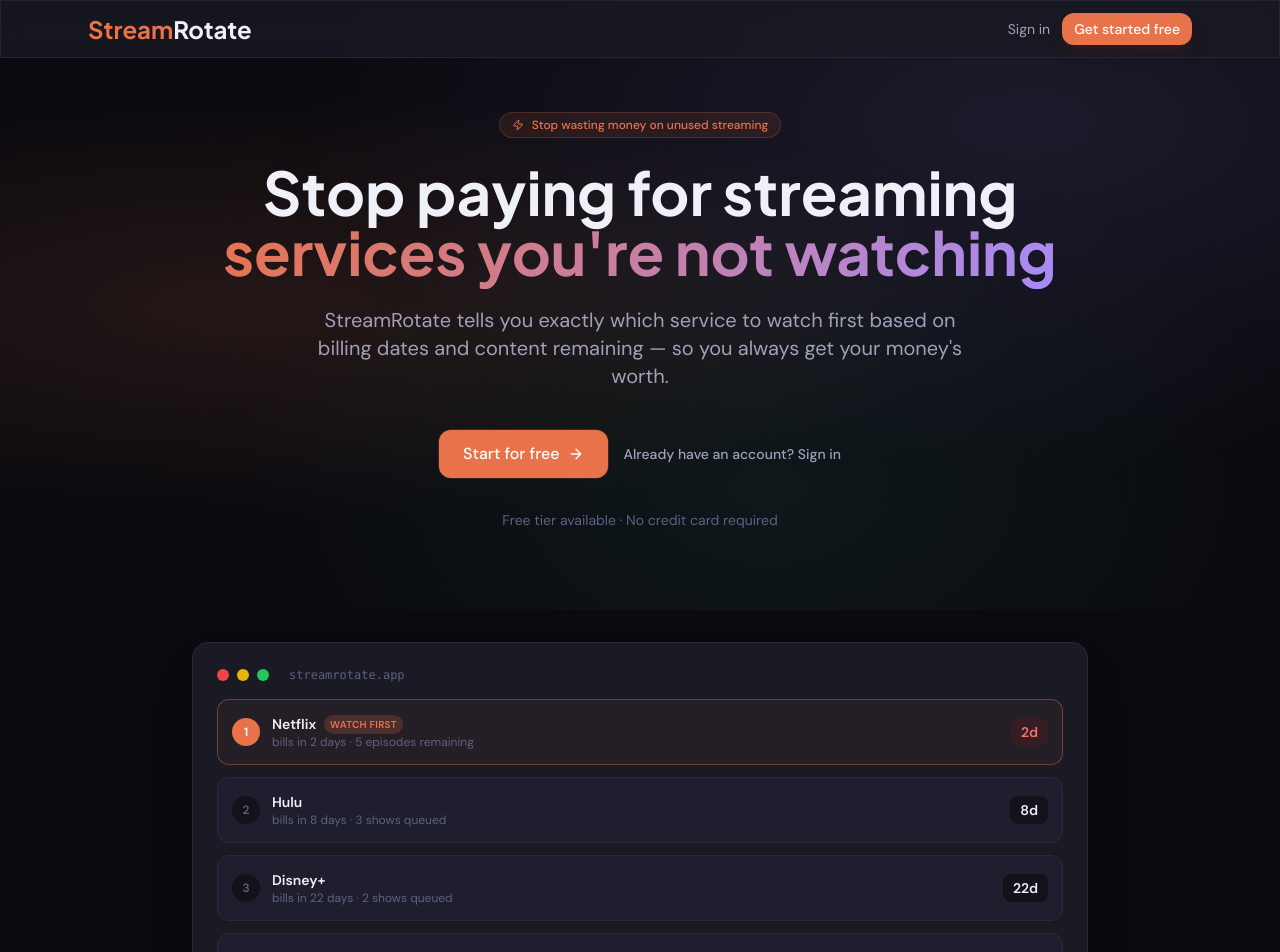
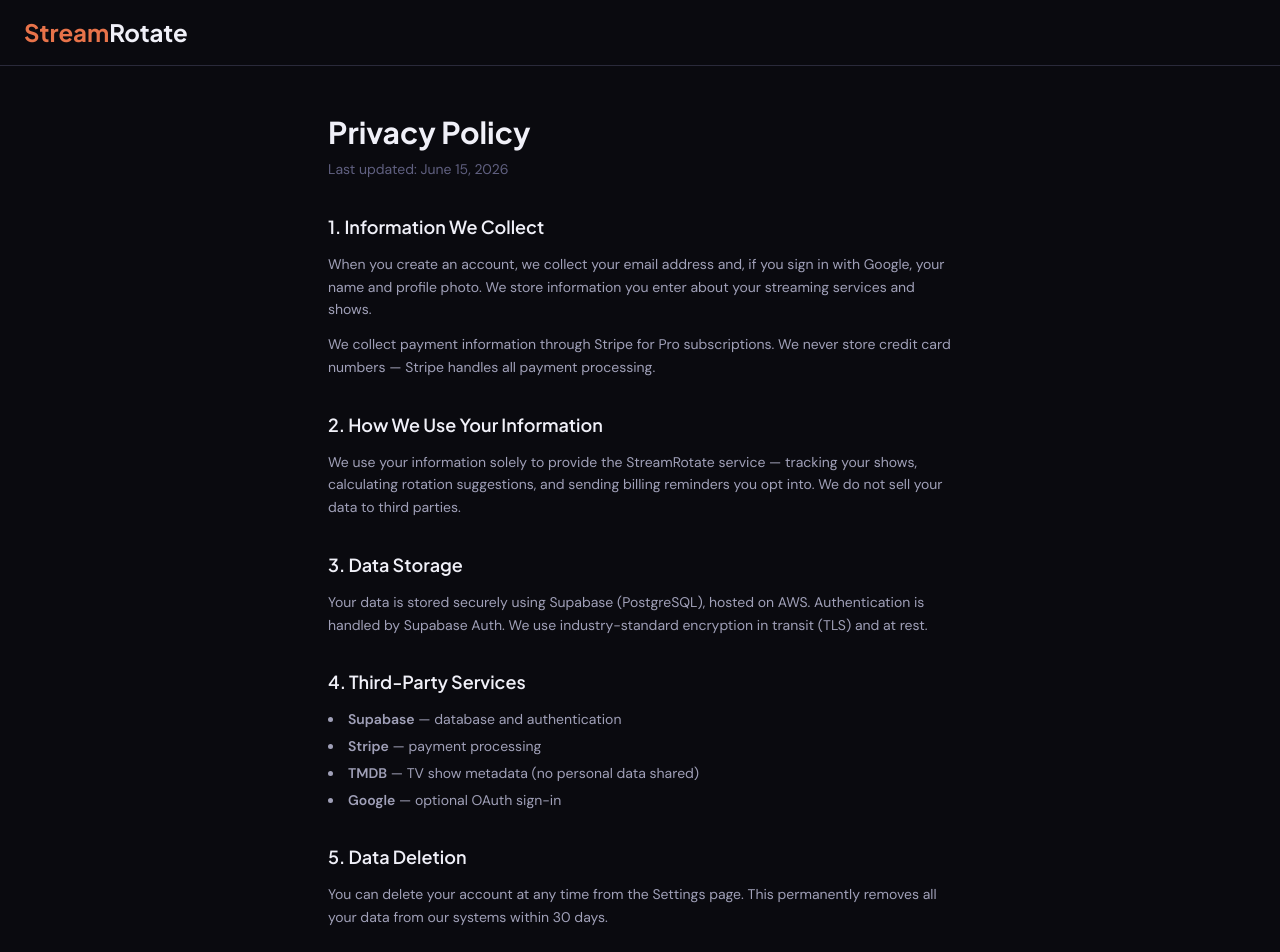
Before and after one commit to kvirzi/StreamRotate, a React (Vite) app in the folder frontend/: page /privacy in a window 1280 px wide. Before the commit this address led to /. Shown: the top 952 px of the page. Built offline with nearby package versions, Linux system fonts and the light colour scheme; no server answers.

Commit message:
Add privacy policy page and App Store prep

```diff
--- a/frontend/src/App.tsx
+++ b/frontend/src/App.tsx
@@ -3,6 +3,7 @@
 import { Login } from './pages/Login';
 import { Signup } from './pages/Signup';
 import { AppPage } from './pages/app/index';
+import { Privacy } from './pages/Privacy';
 
 export default function App() {
   return (
@@ -12,6 +13,7 @@
         <Route path="/login" element={<Login />} />
         <Route path="/signup" element={<Signup />} />
         <Route path="/app" element={<AppPage />} />
+        <Route path="/privacy" element={<Privacy />} />
         <Route path="*" element={<Navigate to="/" replace />} />
       </Routes>
     </BrowserRouter>
--- /dev/null
+++ b/frontend/src/pages/Privacy.tsx
@@ -0,0 +1,55 @@
+import { Link } from 'react-router-dom';
+import { Logo } from '../components/Logo';
+
+export function Privacy() {
+  return (
+    <div className="min-h-screen bg-bg-primary text-text-primary">
+      <header className="border-b border-bg-border px-6 py-4">
+        <Link to="/"><Logo size="md" /></Link>
+      </header>
+
+      <main className="max-w-2xl mx-auto px-6 py-12 space-y-8 text-text-secondary text-sm leading-relaxed">
+        <div>
+          <h1 className="font-display font-bold text-3xl text-text-primary mb-2">Privacy Policy</h1>
+          <p className="text-text-muted">Last updated: June 15, 2026</p>
+        </div>
+
+        <section className="space-y-3">
+          <h2 className="font-display font-semibold text-lg text-text-primary">1. Information We Collect</h2>
+          <p>When you create an account, we collect your email address and, if you sign in with Google, your name and profile photo. We store information you enter about your streaming services and shows.</p>
+          <p>We collect payment information through Stripe for Pro subscriptions. We never store credit card numbers — Stripe handles all payment processing.</p>
+        </section>
+
+        <section className="space-y-3">
+          <h2 className="font-display font-semibold text-lg text-text-primary">2. How We Use Your Information</h2>
+          <p>We use your information solely to provide the StreamRotate service — tracking your shows, calculating rotation suggestions, and sending billing reminders you opt into. We do not sell your data to third parties.</p>
+        </section>
+
+        <section className="space-y-3">
+          <h2 className="font-display font-semibold text-lg text-text-primary">3. Data Storage</h2>
+          <p>Your data is stored securely using Supabase (PostgreSQL), hosted on AWS. Authentication is handled by Supabase Auth. We use industry-standard encryption in transit (TLS) and at rest.</p>
+        </section>
+
+        <section className="space-y-3">
+          <h2 className="font-display font-semibold text-lg text-text-primary">4. Third-Party Services</h2>
+          <ul className="list-disc list-inside space-y-1">
+            <li><strong>Supabase</strong> — database and authentication</li>
+            <li><strong>Stripe</strong> — payment processing</li>
+            <li><strong>TMDB</strong> — TV show metadata (no personal data shared)</li>
+            <li><strong>Google</strong> — optional OAuth sign-in</li>
+          </ul>
+        </section>
+
+        <section className="space-y-3">
+          <h2 className="font-display font-semibold text-lg text-text-primary">5. Data Deletion</h2>
+          <p>You can delete your account at any time from the Settings page. This permanently removes all your data from our systems within 30 days.</p>
+        </section>
+
+        <section className="space-y-3">
+          <h2 className="font-display font-semibold text-lg text-text-primary">6. Contact</h2>
+          <p>Questions about this policy? Email us at <a href="mailto:kvirzi@gmail.com" className="text-accent-orange hover:underline">kvirzi@gmail.com</a>.</p>
+        </section>
+      </main>
+    </div>
+  );
+}
```
